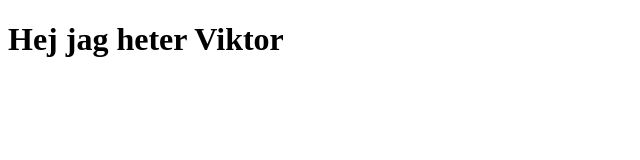
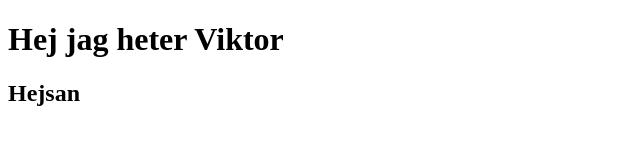
Before and after one commit to br0r/gittest, a plain HTML site: page index.html in a window 1280 px wide. Shown: the whole page, without its empty margins (0-640 px from the left). Drawn offline with Linux system fonts and the light colour scheme.

Commit message:
added h2

```diff
--- a/index.html
+++ b/index.html
@@ -6,5 +6,6 @@
 </head>
 <body>
   <h1>Hej jag heter Viktor</h1>
+  <h2>Hejsan</h2>
 </body>
 </html>
```
